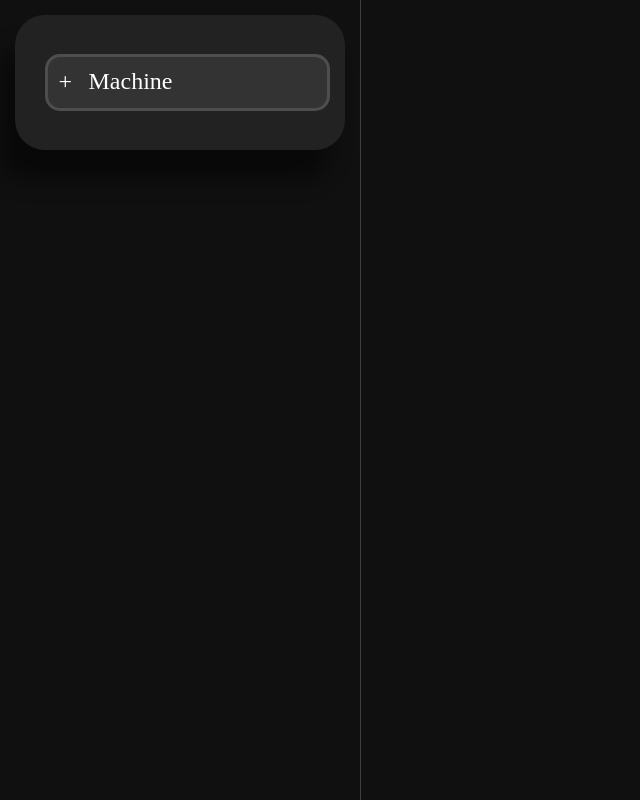
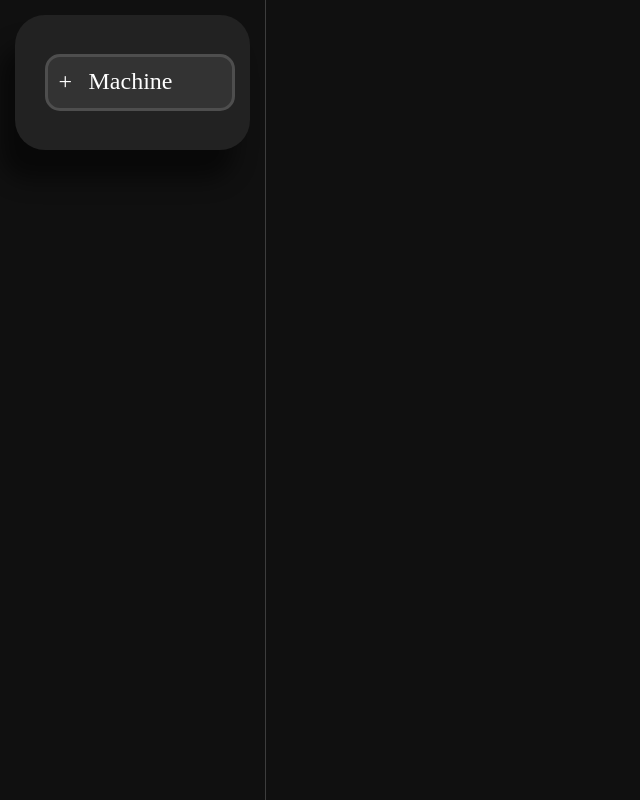
Before and after one commit to AzizhanKaya/azizhankaya.github.io, a plain HTML site: page index.html in a window 1280 px wide. Shown: the whole page, without its empty margins (0-640 px from the left). Drawn offline with Linux system fonts and the light colour scheme.

Commit message:
pixels replaced with %

```diff
--- a/index.html
+++ b/index.html
@@ -28,9 +28,9 @@
 
     #sidebar {
     float: left;
-    width: 200px;
+    width: 16%;
     height: auto;
-    max-width: 300px;
+    max-width: 23%;
     background-color: #222;
     border-radius: 20px;
     padding: 10px;
@@ -38,13 +38,13 @@
     box-shadow: -10px 20px 15px 0px rgba(0, 0, 0, 0.492);
     overflow-x: auto;
     overflow-y: auto;
-    transition: width 0.7s ease,background-color 0.5s ease;
+    transition: width 0.5s ease,background-color 0.5s ease;
     z-index: 1;
     zoom: 1.5;
     }
 
     #sidebar:hover {
-    width: 350px;
+    width: 23%;
     background-color: #383838;
     }
 
```
